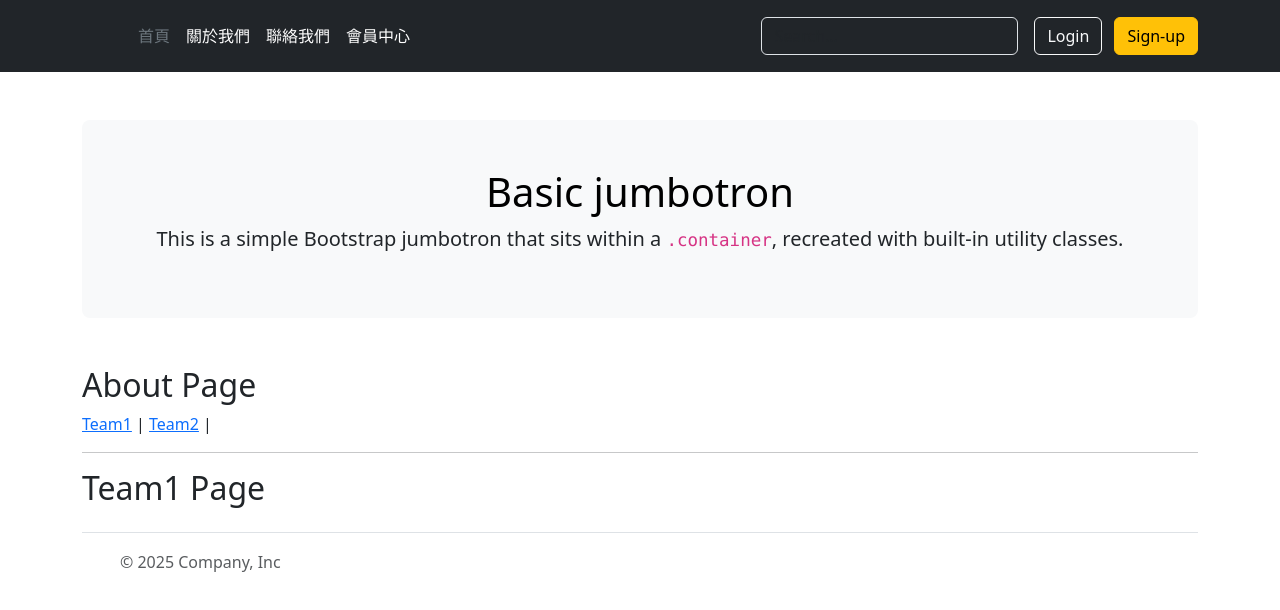
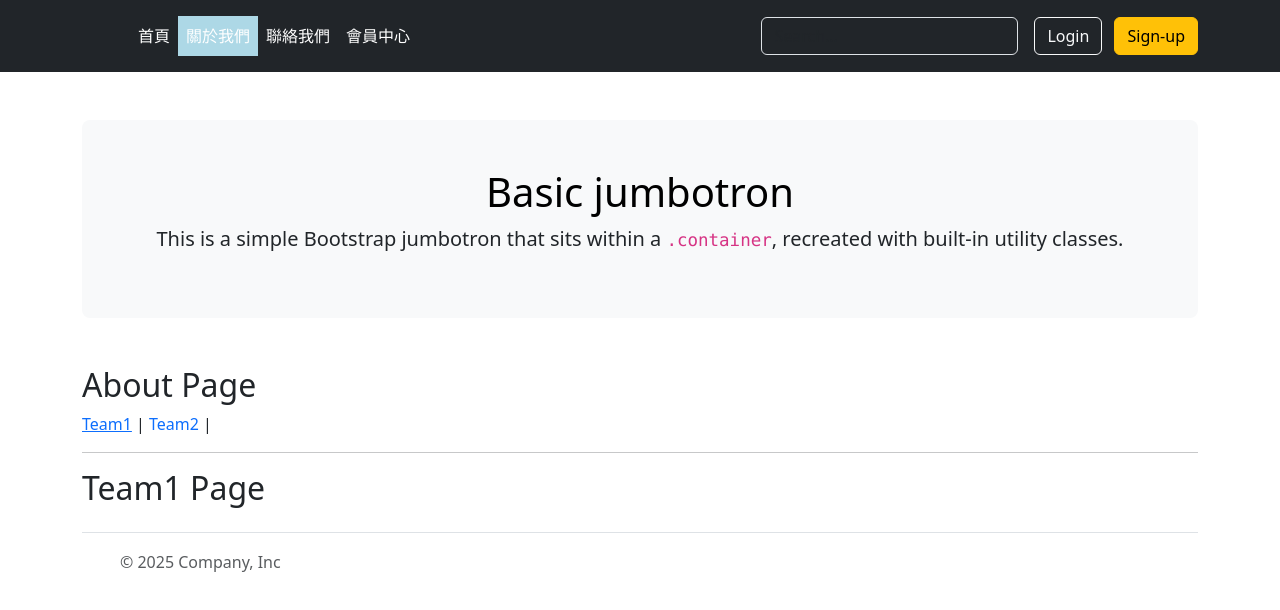
Before and after one commit to HsiaoHungWang/vue-s803, a Vue app: page /aboutus/team1 in a window 1280 px wide. Shown: the top 610 px of the page. Built offline with nearby package versions, Linux system fonts and the light colour scheme.

Commit message:
activeClass 屬性

```diff
--- a/src/components/HeaderComponent.vue
+++ b/src/components/HeaderComponent.vue
@@ -4,17 +4,19 @@
 
 <template>
     <header class="p-3 text-bg-dark"> <div class="container"> <div class="d-flex flex-wrap align-items-center justify-content-center justify-content-lg-start"> <a href="/" class="d-flex align-items-center mb-2 mb-lg-0 text-white text-decoration-none"> <svg class="bi me-2" width="40" height="32" role="img" aria-label="Bootstrap"><use xlink:href="#bootstrap"></use></svg> </a> <ul class="nav col-12 col-lg-auto me-lg-auto mb-2 justify-content-center mb-md-0">
-        <li><RouterLink :to="{name:'home'}" class="nav-link px-2 text-secondary">首頁</RouterLink></li>
+        <li><RouterLink :to="{name:'home'}" class="nav-link px-2 text-white" activeClass="active">首頁</RouterLink></li>
 
         <li>
-            <RouterLink :to="{name:'about'}" class="nav-link px-2 text-white">關於我們</RouterLink></li>
+            <RouterLink :to="{name:'about'}" class="nav-link px-2 text-white" activeClass="active">關於我們</RouterLink></li>
 
-        <li><RouterLink :to="{name:'contact'}" class="nav-link px-2 text-white">聯絡我們</RouterLink> </li>
-        <li><RouterLink :to="{name:'member', params:{id:1}}"  class="nav-link px-2 text-white">會員中心</RouterLink></li>
+        <li><RouterLink :to="{name:'contact'}" class="nav-link px-2 text-white" activeClass="active">聯絡我們</RouterLink> </li>
+        <li><RouterLink :to="{name:'member', params:{id:1}}"  class="nav-link px-2 text-white"  activeClass="active">會員中心</RouterLink></li>
 
         </ul> <form class="col-12 col-lg-auto mb-3 mb-lg-0 me-lg-3" role="search"> <input type="search" class="form-control form-control-dark text-bg-dark" placeholder="Search..." aria-label="Search"> </form> <div class="text-end"> <button type="button" class="btn btn-outline-light me-2">Login</button> <button type="button" class="btn btn-warning">Sign-up</button> </div> </div> </div> </header>
 </template>
 
 <style lang="css" scoped>
-
+.active{
+    background-color: lightblue;
+}
 </style>
--- a/src/views/AboutView.vue
+++ b/src/views/AboutView.vue
@@ -5,13 +5,18 @@
 <template>
     <div>
       <h2>About Page</h2>
-      <RouterLink :to="{name:'team1'}">Team1</RouterLink> |
-      <RouterLink :to="{name:'team2'}">Team2</RouterLink> |
+      <RouterLink :to="{name:'team1'}" activeClass="active">Team1</RouterLink> |
+      <RouterLink :to="{name:'team2'}" activeClass="active">Team2</RouterLink> |
       <hr />
       <RouterView></RouterView>
     </div>
 </template>
 
 <style lang="css" scoped>
-
+a{
+    text-decoration: none;
+}
+.active{
+    text-decoration: underline;
+}
 </style>
```
